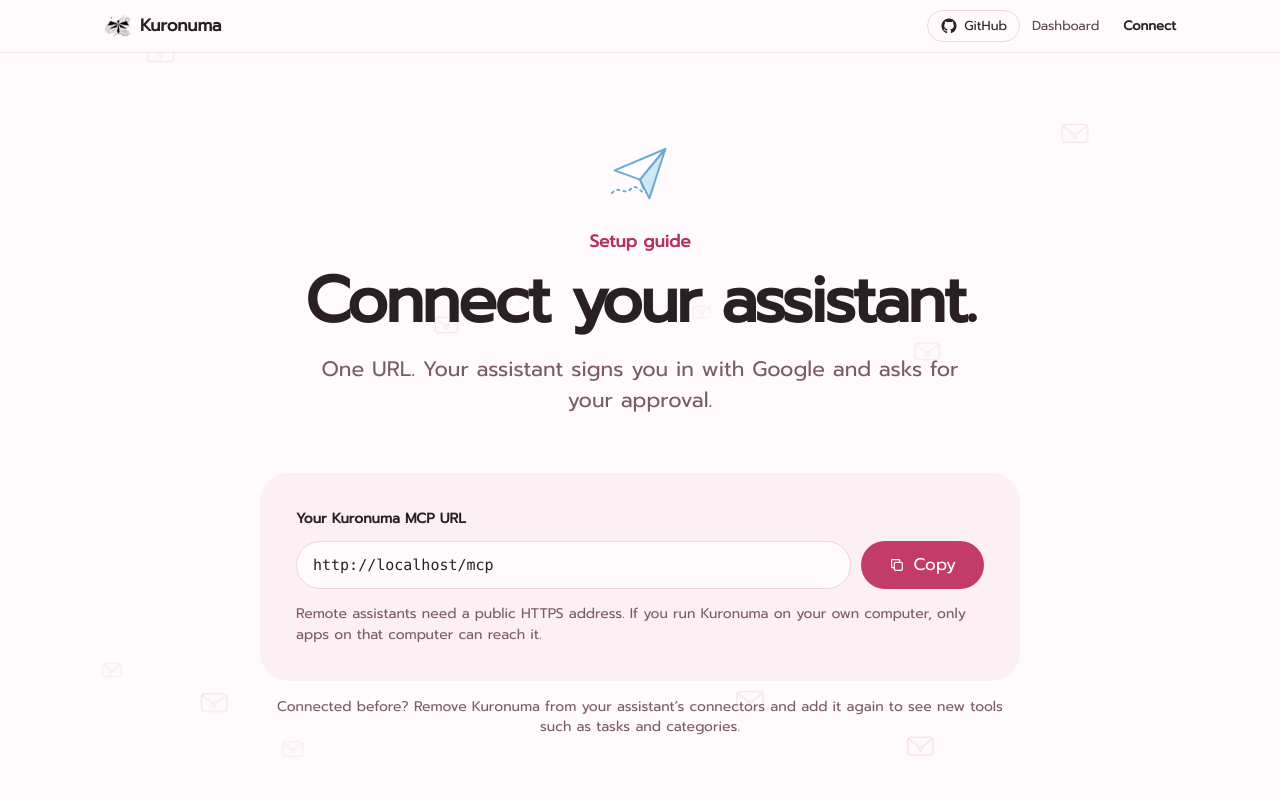
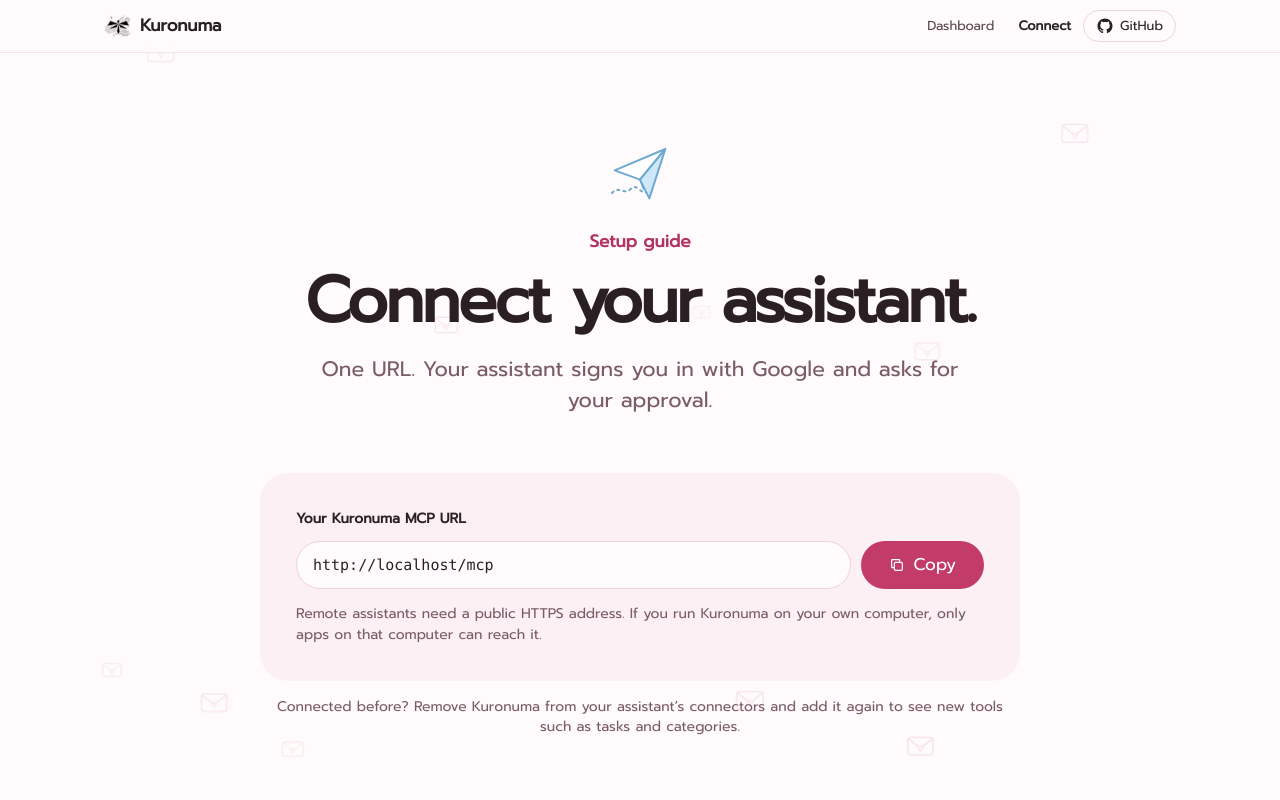
Before and after one commit to VynnLockwood/kuronuma, a Next.js app in the folder apps/web/: page /connect in a window 1280 px wide. Shown: the top 800 px of the page. Built offline with nearby package versions, Linux system fonts and the light colour scheme; no server answers.

Commit message:
fix(web): put the repository button after the app navigation

```diff
--- a/apps/web/app/connect/page.tsx
+++ b/apps/web/app/connect/page.tsx
@@ -48,9 +48,7 @@ export default function Connect() {
 
   return (
     <>
-      <SiteHeader>
-        <AppNav current="/connect" />
-      </SiteHeader>
+      <SiteHeader lead={<AppNav current="/connect" />} />
 
       <main>
         <section className="px-6 pt-20 pb-14 text-center md:pt-22">
--- a/apps/web/components/SiteHeader.tsx
+++ b/apps/web/components/SiteHeader.tsx
@@ -1,14 +1,17 @@
 import { Logo } from "@/components/Logo";
 import { RepoLink } from "@/components/RepoLink";
 
-// Thin, translucent header shared by every page. `nav` sits in the middle, `children` on the right.
+// Thin, translucent header shared by every page. `nav` sits in the middle. The right-hand group reads, in order:
+// `lead` (the app navigation on signed-in pages), the repository button, then `children` (language switch, sign-in, avatar).
 export function SiteHeader({
   home = "/",
   nav,
+  lead,
   children,
 }: {
   home?: string;
   nav?: React.ReactNode;
+  lead?: React.ReactNode;
   children?: React.ReactNode;
 }) {
   return (
@@ -17,6 +20,7 @@ export function SiteHeader({
         <Logo href={home} />
         {nav}
         <div className="flex items-center gap-2 sm:gap-3">
+          {lead}
           <RepoLink lang={home === "/th" ? "th" : "en"} />
           {children}
         </div>
--- a/apps/web/components/dashboard/Shell.tsx
+++ b/apps/web/components/dashboard/Shell.tsx
@@ -162,8 +162,7 @@ export function Shell({ lang }: { lang: Lang }) {
 
   return (
     <div lang={copy.htmlLang} data-dashboard>
-      <SiteHeader home={lang === "th" ? "/th" : "/"}>
-        <AppNav current="/dashboard" lang={lang} />
+      <SiteHeader home={lang === "th" ? "/th" : "/"} lead={<AppNav current="/dashboard" lang={lang} />}>
         {user && <Avatar user={user} />}
       </SiteHeader>
 
```
